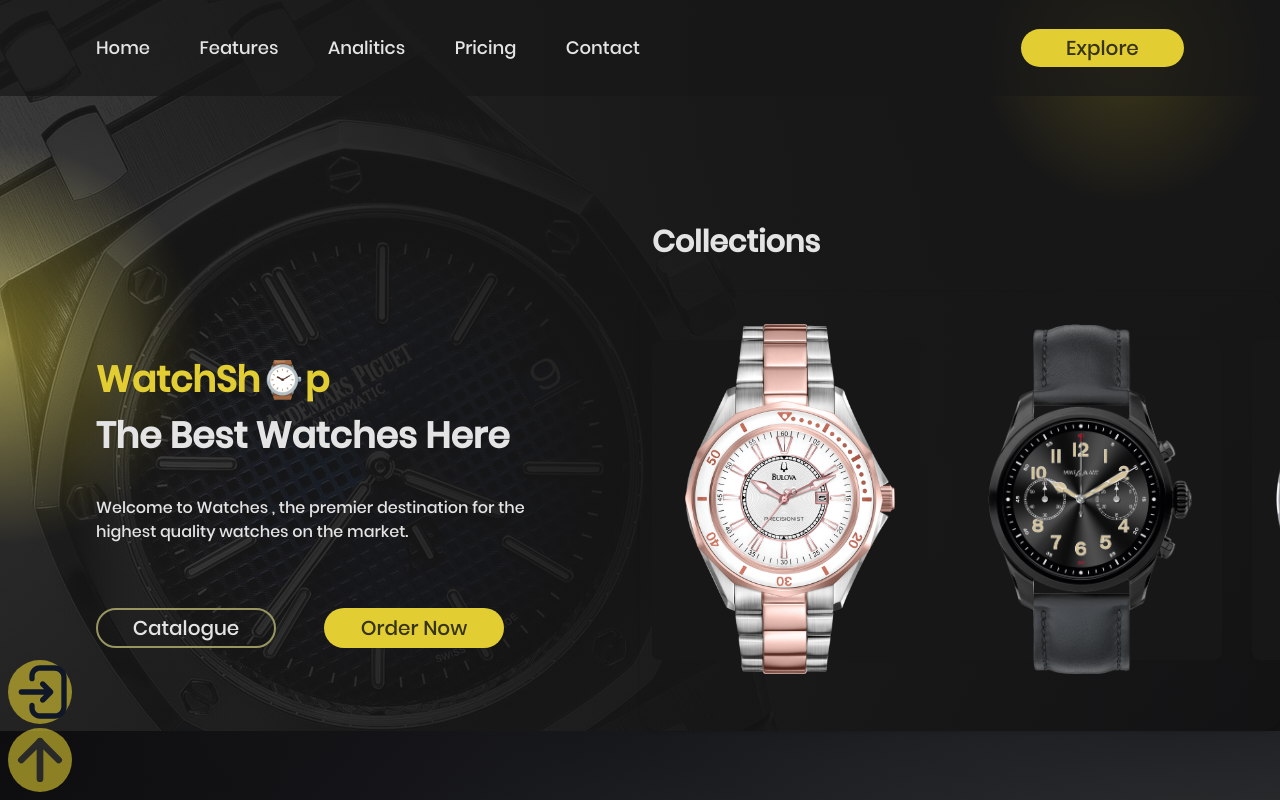
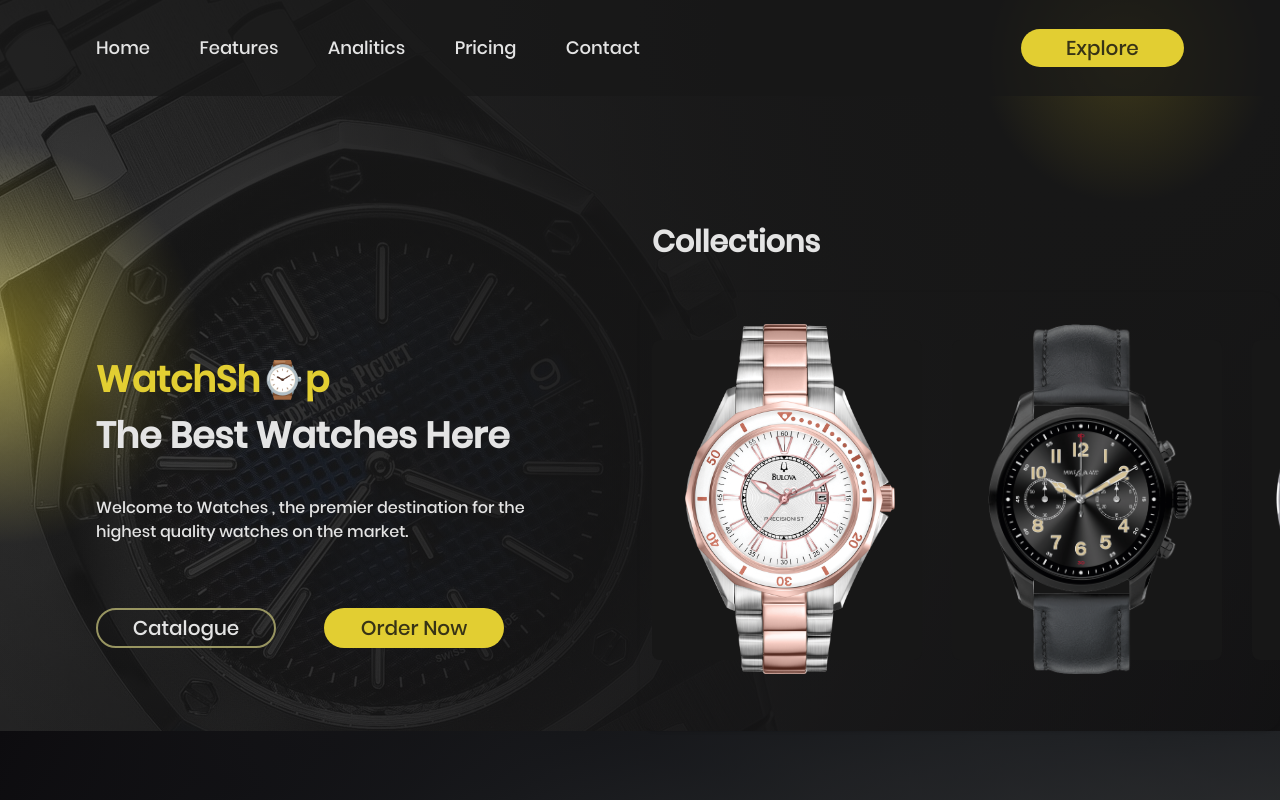
Before and after one commit to yudielhonnier/watch-shop, a Next.js app: page / in a window 1280 px wide. Shown: the top 800 px of the page. Built offline with nearby package versions, Linux system fonts and the light colour scheme.

Commit message:
feat: edit floating buttons scroll and solve issue

```diff
--- /dev/null
+++ b/src/components/FloatingButton.tsx
@@ -0,0 +1,51 @@
+import React, { RefObject } from 'react';
+
+interface IFloatingButton {
+  //disable eslint becaouse for a svgr is necesary the type any to avoid conflicts with @svgr/webpack plugin or babel-plugin-inline-react-svg plugin.
+  // eslint-disable-next-line @typescript-eslint/no-explicit-any
+  icon: any;
+  color: string;
+  style: string;
+  handleScroll?: (ref: HTMLDivElement | null) => void | null;
+  customRef?: RefObject<HTMLDivElement> | null;
+}
+
+const FloatingButton = (props: IFloatingButton) => {
+  const handleOnClick = (ref: HTMLDivElement | null) => {
+    if (
+      ref instanceof HTMLDivElement &&
+      props.customRef !== undefined &&
+      props.customRef !== null &&
+      props.handleScroll !== undefined
+    ) {
+      props.handleScroll(props.customRef.current);
+    }
+  };
+
+  return (
+    <button
+      className={`floating-btn ${props.style} flex flex-row items-center justify-center bg-custom-yellow/60 hover:bg-custom-black`}
+    >
+      {
+        //props.icon -> to be able to instantiate the svg passed as props
+        props.icon && (
+          <props.icon
+            color={props.color}
+            onClick={() => {
+              //is necesary the check of both types null and undefined
+              if (
+                props.customRef !== undefined &&
+                props.customRef !== null &&
+                props.handleScroll !== undefined
+              ) {
+                handleOnClick(props.customRef && props.customRef.current);
+              }
+            }}
+          />
+        )
+      }
+    </button>
+  );
+};
+
+export default FloatingButton;
--- a/src/components/Navbar.tsx
+++ b/src/components/Navbar.tsx
@@ -26,7 +26,7 @@
       {/* link list */}
       <div className='text-extrabold hidden items-center justify-between text-lg 2xs:w-[70%]   sm:flex sm:gap-2 lg:w-[50%]'>
         {navLinks.map((nav) => (
-          <div key={nav.id} className='truncate'>
+          <div key={nav.id}>
             <Link href={`#${nav.id}`}>{nav.title}</Link>
           </div>
         ))}
--- a/src/hooks/useMousePosition.jsx
+++ b/src/hooks/useMousePositionOnHover.jsx
@@ -2,6 +2,7 @@
 
 const useMousePosition = (hover) => {
   const [mousePosition, setMousePosition] = useState({ x: 0, y: 0 });
+
   useEffect(() => {
     if (hover) {
       const updateMousePosition = (ev) => {
--- /dev/null
+++ b/src/hooks/useScrollPosition.jsx
@@ -0,0 +1,18 @@
+import { useEffect, useState } from 'react';
+
+const useScrollPosition = () => {
+  const [scrollPosition, setScrollPosition] = useState(0);
+
+  useEffect(() => {
+    const updatePosition = () => {
+      setScrollPosition(window.pageYOffset);
+    };
+    window.addEventListener('scroll', updatePosition);
+    updatePosition();
+    return () => window.removeEventListener('scroll', updatePosition);
+  }, []);
+
+  return scrollPosition;
+};
+
+export default useScrollPosition;
--- a/src/pages/_document.tsx
+++ b/src/pages/_document.tsx
@@ -2,7 +2,7 @@
 
 export default function Document() {
   return (
-    <Html lang='en'>
+    <Html lang='en' className='scroll-smooth'>
       <Head>
         <link
           rel='preload'
--- a/src/pages/index.tsx
+++ b/src/pages/index.tsx
@@ -11,6 +11,9 @@
 
 import * as React from 'react';
 
+import useScrollPosition from '@/hooks/useScrollPosition';
+
+import FloatingButton from '@/components/FloatingButton';
 import Layout from '@/components/layout/Layout';
 import Seo from '@/components/Seo';
 
@@ -23,14 +26,16 @@
 import { ArrowUp1, SignUp } from '~/svg';
 
 //todo: add dinamic env like JK
-{
-  /* todo:fix the buttonUp feature */
-}
 export default function HomePage() {
   const heroRef = React.useRef<HTMLDivElement>(null);
+  const featuresRef = React.useRef<HTMLDivElement>(null);
+  const analiticsRef = React.useRef<HTMLDivElement>(null);
+  const pricingRef = React.useRef<HTMLDivElement>(null);
+  const contactRef = React.useRef<HTMLDivElement>(null);
 
-  const handleScroll = (ref: React.LegacyRef<HTMLDivElement>) => {
-    // to cast the ref value
+  const scrollYPosition = useScrollPosition();
+
+  const handleScroll = (ref: HTMLDivElement | null) => {
     if (ref instanceof HTMLDivElement) {
       window.scrollTo({
         top: ref.offsetTop,
@@ -46,23 +51,24 @@
       <Seo />
       <main className='flex flex-col text-white'>
         <Hero pr={false} heroRef={heroRef} />
-        <Features pr={true} />
-        <Analitics pr={true} />
-        <Pricing pr={true} />
-        <Contact pr={true} />
+        <Features pr={true} featuresRef={featuresRef} />
+        <Analitics pr={true} analiticsRef={analiticsRef} />
+        <Pricing pr={true} pricingRef={pricingRef} />
+        <Contact pr={true} contactRef={contactRef} />
       </main>
 
-      {/* todo:&#11014 translate to a icon */}
-      <div>
-        <button
-          className='scroll-top-btn flex flex-row items-center justify-center bg-custom-yellow/60 hover:bg-custom-black'
-          onClick={() => handleScroll(heroRef)}
-        >
-          <ArrowUp1 color='white' />
-        </button>
-        <button className='download-btn flex flex-row items-center justify-center bg-custom-yellow/60 hover:bg-custom-black'>
-          <SignUp color='white' />
-        </button>
+      {/* floating buttons */}
+      <div className={`${scrollYPosition > 100 ? 'flex' : 'hidden'}`}>
+        {/* todo:add media query to this buttons */}
+        <FloatingButton
+          color='white'
+          icon={ArrowUp1}
+          handleScroll={handleScroll}
+          customRef={heroRef}
+          style='bottom-1'
+        />
+
+        <FloatingButton color='white' icon={SignUp} style='bottom-20' />
       </div>
     </Layout>
   );
--- a/src/sections/Analitics.tsx
+++ b/src/sections/Analitics.tsx
@@ -4,16 +4,17 @@
 import AnaliticsInfo from '@/components/AnaliticsInfo';
 import CustomRadarChart from '@/components/charts/CustomRadarChart';
 
-import { IPaddingRight } from '@/constant/types';
+import { IAnaliticsProps } from '@/constant/types';
 import { styles } from '@/styles/styles';
 
-const Analitics = ({ pr }: IPaddingRight) => {
+const Analitics = ({ pr, analiticsRef }: IAnaliticsProps) => {
   return (
     <div
       className={` pl-24 ${
         pr && styles.paddings
       } flex flex-col bg-custom-black pt-16 2xs:h-full lg:h-[100vh]`}
       id='analitics'
+      ref={analiticsRef}
     >
       <motion.div
         initial='hidden'
--- a/src/sections/Contact.tsx
+++ b/src/sections/Contact.tsx
@@ -7,16 +7,17 @@
 import PageTitle from '@/components/PageTitle';
 
 import { socialNetwork } from '@/constant';
-import { IPaddingRight } from '@/constant/types';
+import { IContactProps } from '@/constant/types';
 import { styles } from '@/styles/styles';
 
-const Contact = ({ pr }: IPaddingRight) => {
+const Contact = ({ pr, contactRef }: IContactProps) => {
   return (
     <div
       className={` pl-24 ${
         pr && styles.paddings
       } xs:h-full flex flex-col  bg-gradient-contact pt-16 lg:h-[100vh]`}
       id='contact'
+      ref={contactRef}
     >
       <motion.div
         initial='hidden'
--- a/src/sections/Features.tsx
+++ b/src/sections/Features.tsx
@@ -5,18 +5,19 @@
 import PageTitle from '@/components/PageTitle';
 
 import { features } from '@/constant';
-import { IPaddingRight } from '@/constant/types';
+import { IFeaturesProps } from '@/constant/types';
 import { styles } from '@/styles/styles';
 
 import { fadeIn } from '../utils/motion';
 
-const Features = ({ pr }: IPaddingRight) => {
+const Features = ({ pr, featuresRef }: IFeaturesProps) => {
   return (
     <div
       className={`flex flex-col  ${
         pr && styles.xPaddings
       } bg-gradient-features pt-16 2xs:h-full  lg:h-[100vh]`}
       id='features'
+      ref={featuresRef}
     >
       <motion.div
         initial='hidden'
--- a/src/sections/Pricing.tsx
+++ b/src/sections/Pricing.tsx
@@ -6,18 +6,19 @@
 import PricingTitle from '@/components/PricingTitle';
 
 import { pricing } from '@/constant';
-import { IPaddingRight } from '@/constant/types';
+import { IPricingProps } from '@/constant/types';
 import { styles } from '@/styles/styles';
 
 import { zoomIn } from '../utils/motion';
 
-const Pricing = ({ pr }: IPaddingRight) => {
+const Pricing = ({ pr, pricingRef }: IPricingProps) => {
   return (
     <div
       className={` bg-gradient-pricing pl-24 2xs:h-full lg:h-[100vh]  ${
         pr && styles.xPaddings
       } flex flex-col pt-16 `}
       id='pricing'
+      ref={pricingRef}
     >
       <motion.div
         initial='hidden'
--- a/src/styles/globals.css
+++ b/src/styles/globals.css
@@ -106,48 +106,22 @@
 }
 
 @layer components {
-  .scroll-top-btn {
+  .floating-btn {
     position: fixed;
     z-index: 999;
-    bottom: 1vh;
+
     left: calc(1vh);
     width: 4rem;
     height: 4rem;
     border-radius: 50%;
     font-size: 2rem;
     font-weight: bold;
-    /* background-color: var(--tw-color-primary-50);
-    color: var(--tw-color-primary-100); */
     cursor: pointer;
     outline: 0;
     border: 0;
     transition: all 0.3s ease-out;
   }
-  .scroll-top-btn:hover {
-    background-color: var(--second-color);
-    color: var(--main-color);
-  }
-
-  .download-btn {
-    position: fixed;
-    z-index: 999;
-    bottom: calc(4.25rem + 1vh);
-    left: calc(1vh);
-    /* left: calc(8.50rem + 1vw); */
-    width: 4rem;
-    height: 4rem;
-    border-radius: 50%;
-    font-size: 2rem;
-    font-weight: bold;
-    /* background-color: var(--tw-color-primary-50);
-      color: var(--tw-color-primary-100); */
-    cursor: pointer;
-    outline: 0;
-    border: 0;
-    transition: all 0.3s ease-out;
-  }
-
-  .download-btn:hover {
+  .floating-btn:hover {
     background-color: var(--second-color);
     color: var(--main-color);
   }
```
Also changed, not shown: src/constant/types.tsx (+24 -0 lines).
